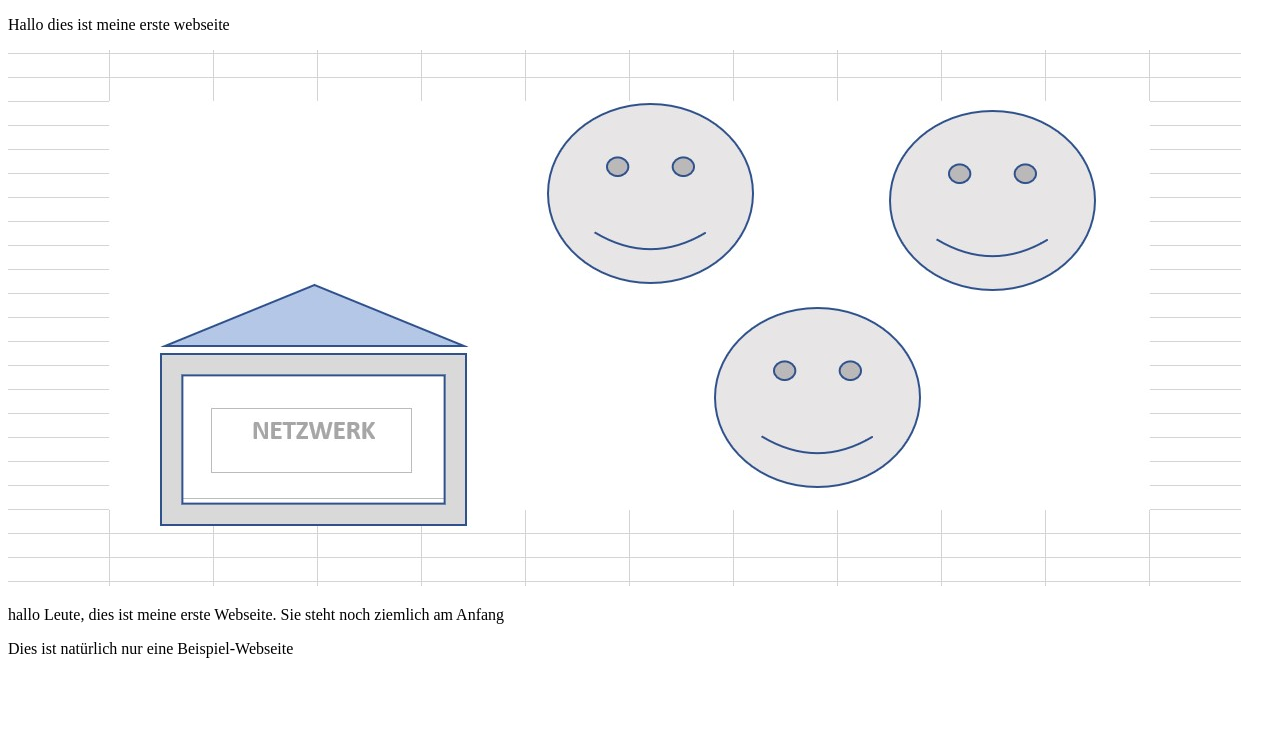
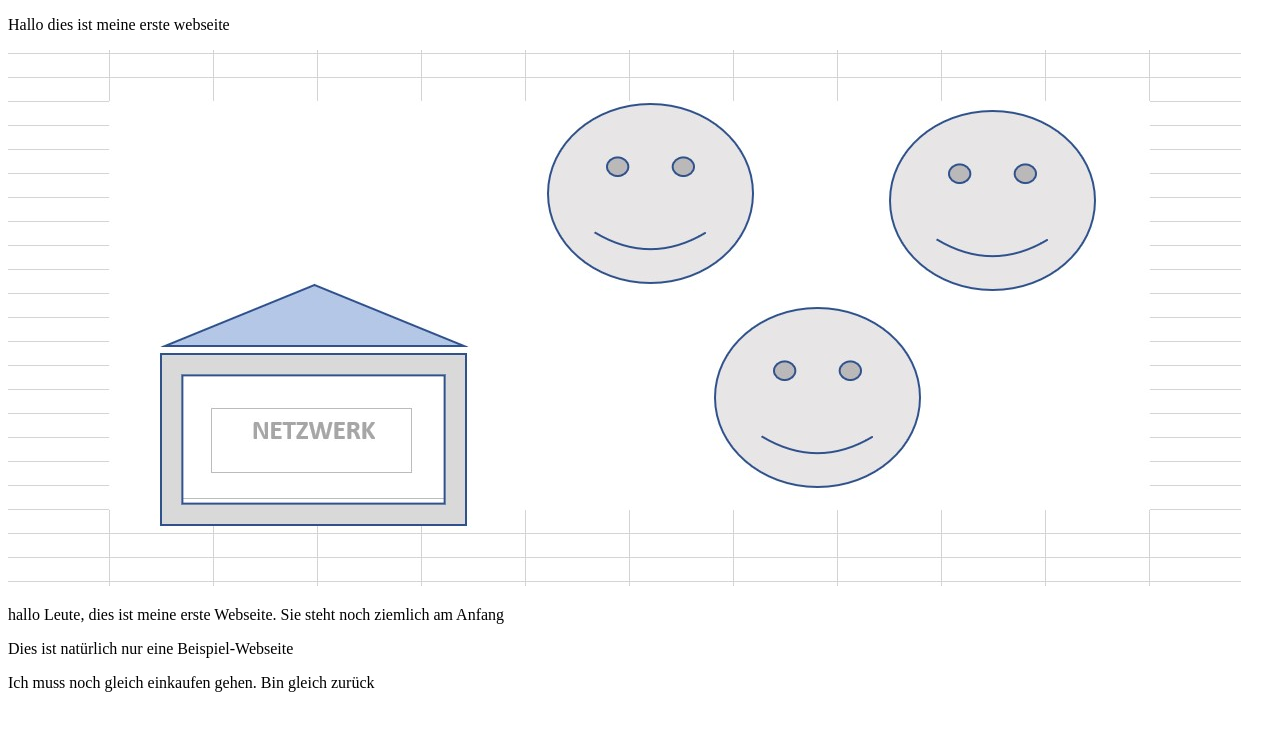
Before and after one commit to pascall100/myfirstwebsite, a plain HTML site: page index.html in a window 1280 px wide. Drawn offline with Linux system fonts and the light colour scheme.

Commit message:
version 6
einkaufen

```diff
--- a/index.html
+++ b/index.html
@@ -11,5 +11,6 @@
     <img src="netzwerk_555.jpg" alt="netzwerk">
     <P> hallo Leute, dies ist meine erste Webseite. Sie steht noch ziemlich am Anfang</P>
 <p> Dies ist natürlich nur eine Beispiel-Webseite</p>
+<p>Ich muss noch gleich einkaufen gehen. Bin gleich zurück</p>
 </body>
 </html>
```
Also changed, not shown: stadtbild.jpg (added).
